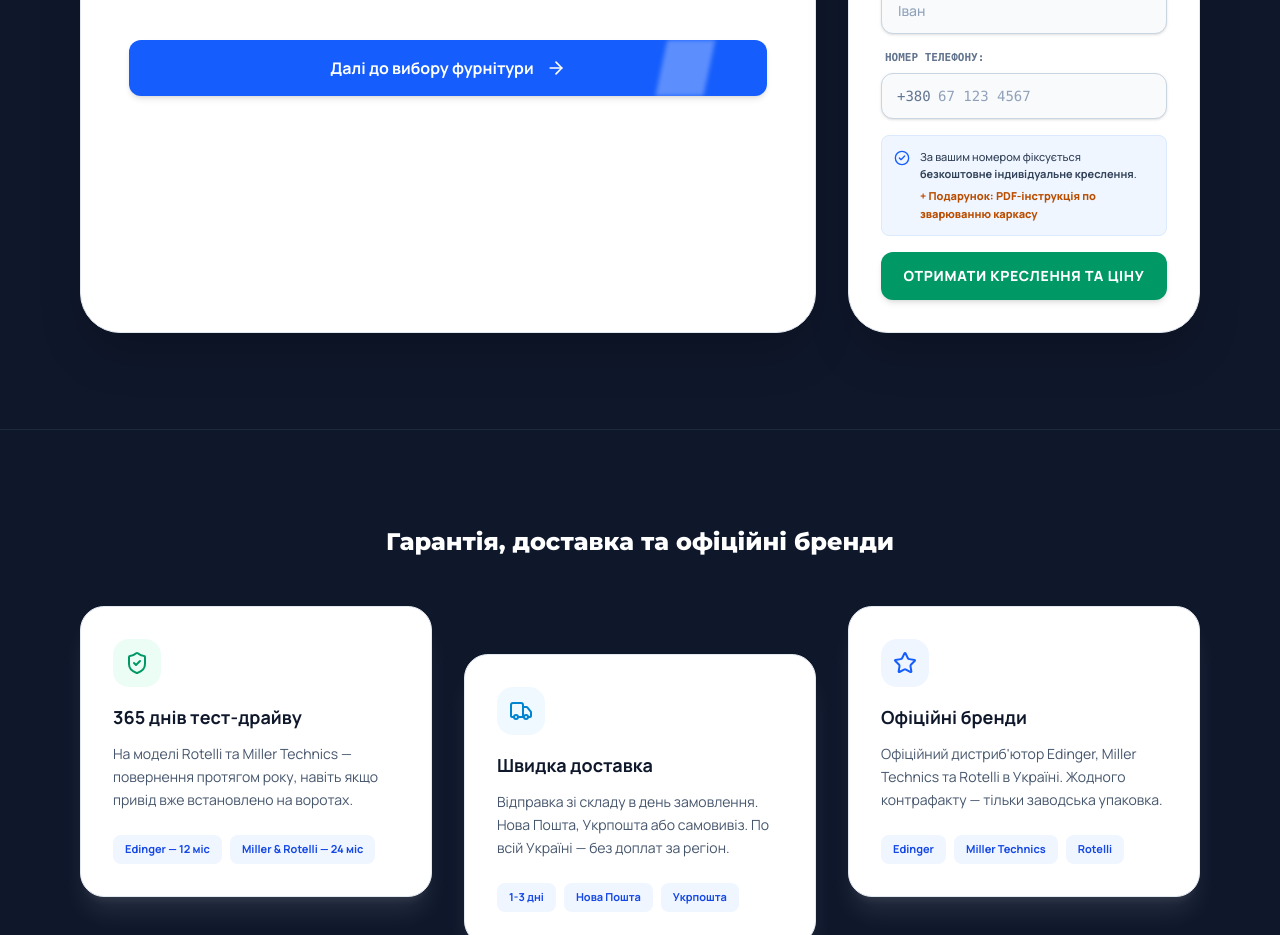
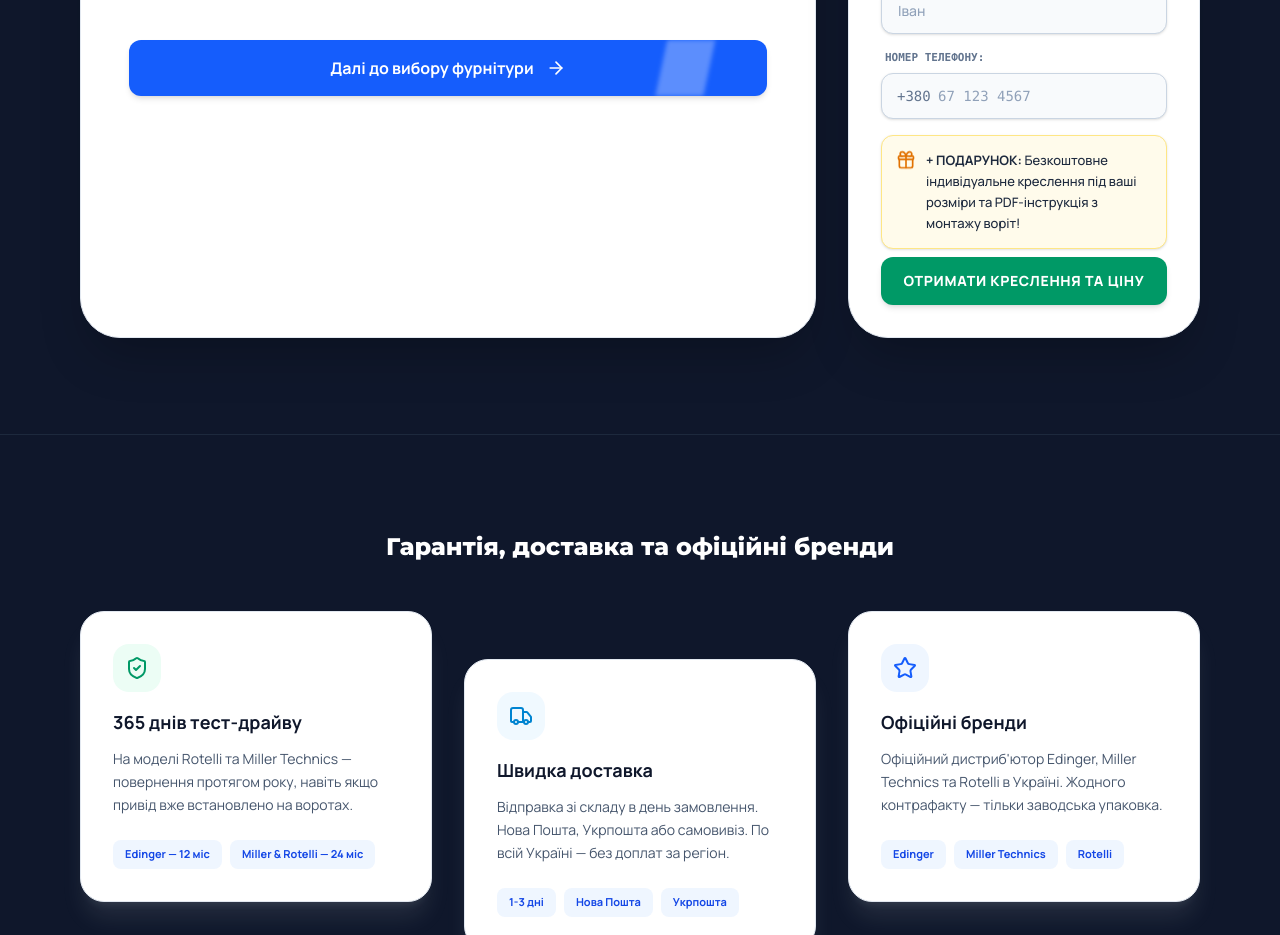
Before and after one commit to alex-calc/gate, a React (Vite) app: page / in a window 1280 px wide. Shown: the part 1700-2635 px from the top of the page. Built offline with nearby package versions, Linux system fonts and the light colour scheme.

Commit message:
feat: add marketing UI triggers (metal badges and lead magnet)

```diff
--- a/src/App.tsx
+++ b/src/App.tsx
@@ -6,7 +6,7 @@ import { ShimmerButton } from './components/ui/shimmer-button';
 import {
   ShieldCheck, Wrench, Cpu, Sparkles, Phone,
   CheckCircle2, ChevronRight, Info, ArrowRight,
-  Clock, Truck, Video, Star, Award, Zap, Timer, Camera
+  Clock, Truck, Video, Star, Award, Zap, Timer, Camera, Gift
 } from 'lucide-react';
 
 // ============================================================
@@ -691,8 +691,16 @@ export default function App() {
                           <span className="font-mono text-blue-600 font-bold text-base sm:text-lg whitespace-nowrap">{engine.basePrice} ₴</span>
                         </div>
                         <p className="text-sm text-slate-600 leading-relaxed">{engine.description}</p>
-                        <div className="text-[11px] text-slate-500 font-mono mt-2.5 bg-slate-100 inline-block px-2.5 py-1 rounded-md border border-slate-200">
-                          {engine.specs.join(' | ')}
+                        <div className="flex flex-wrap gap-2 mt-2.5">
+                          <div className="text-[11px] text-slate-500 font-mono bg-slate-100 inline-block px-2.5 py-1 rounded-md border border-slate-200">
+                            {engine.specs.join(' | ')}
+                          </div>
+                          {!engine.id.includes('no-engine') && (
+                            <div className="text-[11px] text-emerald-800 font-bold flex items-center gap-1 bg-emerald-50 px-2.5 py-1 rounded-md border border-emerald-200 shadow-sm">
+                              <ShieldCheck className="w-3.5 h-3.5 text-emerald-600" />
+                              {engine.id.includes('miller') ? 'Металеві шестерні (Латунь/Сталь)' : '100% метал редуктора'}
+                            </div>
+                          )}
                         </div>
                       </div>
                     </div>
@@ -813,9 +821,9 @@ export default function App() {
                 </div>
 
                 {/* Маркетинг: Лид-магнит */}
-                <div className="text-[11px] text-slate-700 bg-blue-50 p-3 rounded-lg border border-blue-100 flex gap-2.5 items-start leading-relaxed font-medium">
-                  <CheckCircle2 className="w-4 h-4 text-blue-600 shrink-0 mt-0.5" />
-                  <span>За вашим номером фіксується <strong>безкоштовне індивідуальне креслення</strong>. <span className="text-amber-700 font-extrabold block mt-1">+ Подарунок: PDF-інструкція по зварюванню каркасу</span></span>
+                <div className="text-[13px] text-slate-800 bg-amber-50 p-3.5 rounded-xl border border-amber-200 flex gap-2.5 items-start leading-relaxed font-medium mb-2 shadow-sm">
+                  <Gift className="w-5 h-5 text-amber-600 shrink-0 mt-0.5 animate-bounce" />
+                  <span><strong>+ ПОДАРУНОК:</strong> Безкоштовне індивідуальне креслення під ваші розміри та PDF-інструкція з монтажу воріт!</span>
                 </div>
 
                 <button type="submit"
```
